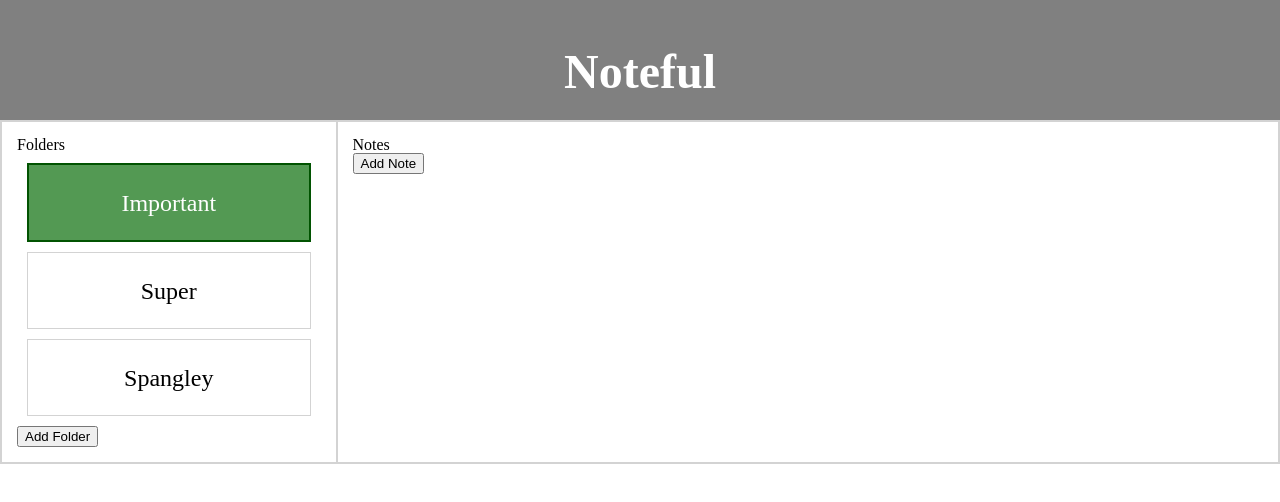
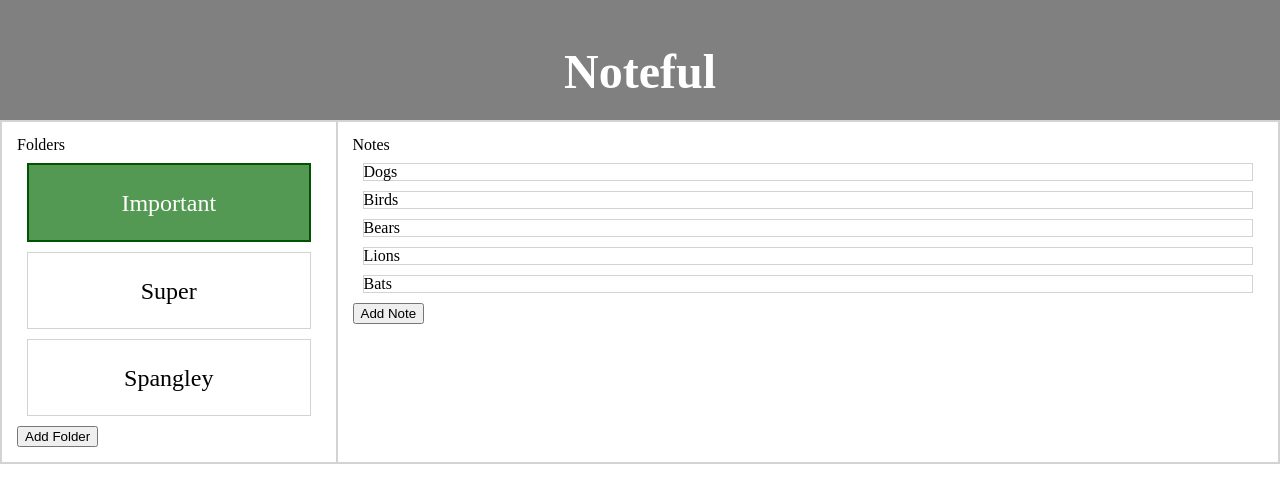
Before and after one commit to Thorn51/noteful, a React (Create React App) app: page /folder/b0715efe-ffaf-11e8-8eb2-f2801f1b9fd1 in a window 1280 px wide. Shown: the top 502 px of the page. Built offline with nearby package versions, Linux system fonts and the light colour scheme.

Commit message:
Add notes to folder

```diff
--- a/src/App.js
+++ b/src/App.js
@@ -3,6 +3,7 @@ import { Route, Link } from "react-router-dom";
 import "./App.css";
 import Sidebar from "./Sidebar/Sidebar";
 import Main from "./Main/Main";
+import Folder from "./Folder/Folder";
 import store from "./store";
 
 export default class App extends React.Component {
@@ -37,10 +38,7 @@ export default class App extends React.Component {
             />
             <Route
               path="/folder/:folderId"
-              component={props => {
-                console.log(props.match);
-                return <div />;
-              }}
+              component={props => <Folder {...props} {...store} />}
             />
             <button className="add_note">Add Note</button>
           </section>
--- a/src/Folder/Folder.js
+++ b/src/Folder/Folder.js
@@ -1,14 +1,16 @@
 import React from "react";
-import store from "../store";
 
 export default function Folder(props) {
-  const folderNotes = store.notes.find(
+  const folderNotes = props.notes.filter(
     note => note.folderId === props.match.params.folderId
   );
   console.log(folderNotes);
-  return nul(
-    <section className="folder_notes">
-      <p>Place Holder</p>
-    </section>
-  );
+  const notes = Object.keys(folderNotes).map(key => {
+    return (
+      <div key={folderNotes[key].id} className="note">
+        <h2>{folderNotes[key].name}</h2>
+      </div>
+    );
+  });
+  return <div className="folder_notes">{notes}</div>;
 }
```
